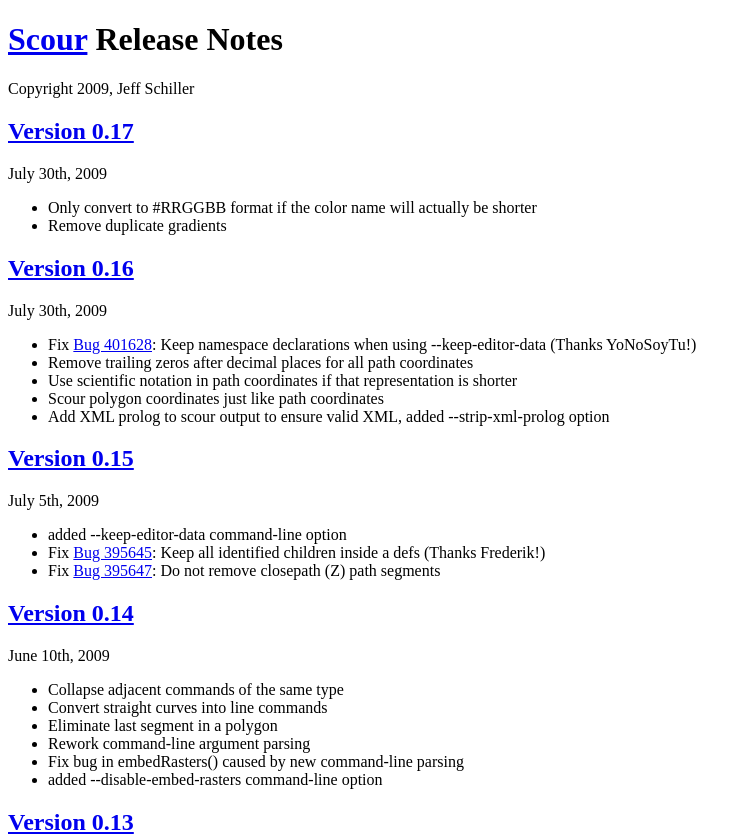
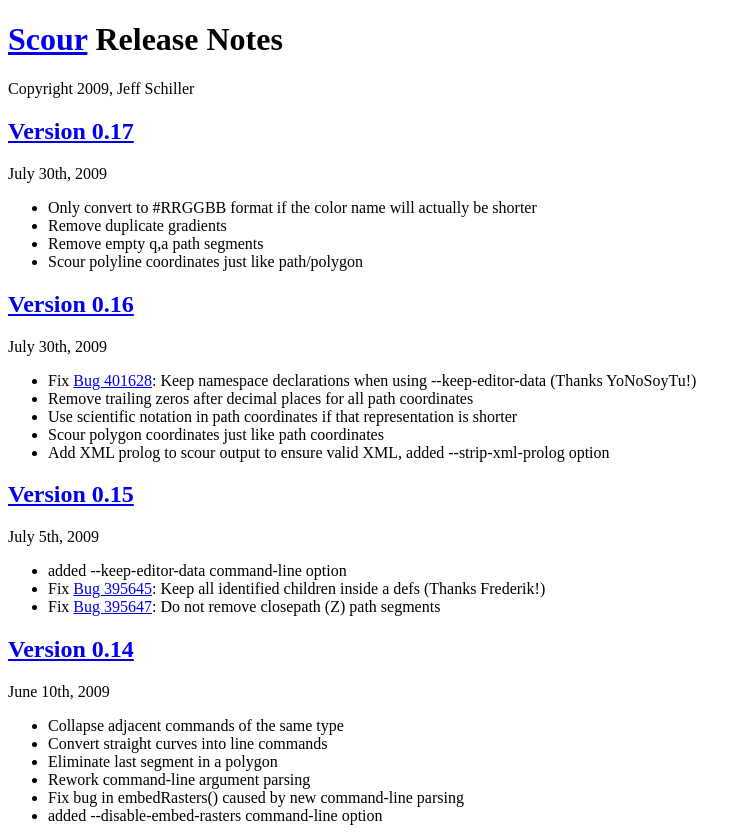
Before and after one commit to scour-project/scour, a plain HTML site: page release-notes.html in a window 1280 px wide. Shown: the top 838 px of the page, without its empty margins (0-751 px from the left). Drawn offline with Linux system fonts and the light colour scheme.

```diff
--- a/release-notes.html
+++ b/release-notes.html
@@ -17,6 +17,8 @@
 	<ul>
 		<li>Only convert to #RRGGBB format if the color name will actually be shorter</li>
 		<li>Remove duplicate gradients</li>
+		<li>Remove empty q,a path segments</li>
+		<li>Scour polyline coordinates just like path/polygon</li>
 	</ul>
 </section>
 
```
Also changed, not shown: unittests/polyline-coord.svg (added).
